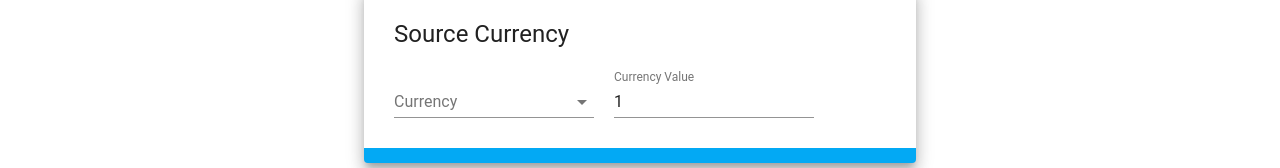
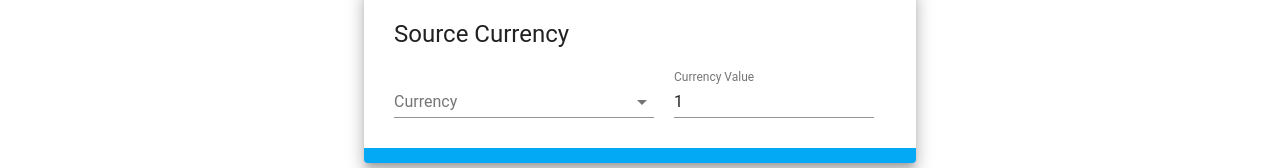
Before and after one commit to ks-mani/currency-convertor, a React (Create React App) app: page / in a window 1280 px wide. Shown: the part 126-294 px from the top of the page. Built offline with nearby package versions, Linux system fonts and the light colour scheme; the HTML template or start-up script is replaced by a standard one.

Commit message:
Code Refactoring till the home page

```diff
--- a/src/components/Content/Content.js
+++ b/src/components/Content/Content.js
@@ -9,16 +9,8 @@ import currAxios from '../../utils/currApiAxiosInstance.js'
 import { lightBlue } from '@material-ui/core/colors';
 
 
-const Content = () => {
-    const containerRef = useRef();
+const useWidthSetterHook = (containerRef) => {
     const [childWidth, setChildWidth] = useState('0px');
-
-    const [currencyCode, setCurrencyCode] = useState('');
-    const [currencyValue, setCurrencyValue] = useState(1);
-    const [conversionRate, setConversionRates] = useState(null);
-    const [isRateFetchError, setIsRateFetchError] = useState(false);
-    const [isLoading, setIsLoading] = useState(false);
-
     const timerId = useRef(null);
     const setWidthFunc = useCallback(() => {
         const wholeWidth = containerRef.current.offsetWidth;
@@ -30,7 +22,7 @@ const Content = () => {
         } else {
             setChildWidth(netWidth + 'px')
         }
-    }, [childWidth])
+    }, [childWidth, containerRef])
 
     const widthCallback = useCallback(() => {
         if (timerId.current) {
@@ -50,6 +42,20 @@ const Content = () => {
         }
     }, [setWidthFunc, widthCallback])
 
+    return childWidth;
+}
+
+
+const Content = () => {
+    const containerRef = useRef();
+    const childWidth = useWidthSetterHook(containerRef);
+
+    const [currencyCode, setCurrencyCode] = useState('');
+    const [currencyValue, setCurrencyValue] = useState(1);
+    const [conversionRate, setConversionRates] = useState(null);
+    const [isRateFetchError, setIsRateFetchError] = useState(false);
+    const [isLoading, setIsLoading] = useState(false);
+
     useEffect(() => {
         if (currencyCode !== '') {
             setIsLoading(true);
@@ -68,12 +74,19 @@ const Content = () => {
 
     return (
         <Container fixed ref={containerRef}>
-            <Grid container direction="column" justify="center" alignItems="center">
+            <Grid container
+                direction="column" justify="center" alignItems="center">
                 <Grid item>
-                    <SourceCurrencyCard width={childWidth} setCurrCode={setCurrencyCode} setCurrValue={setCurrencyValue} />
+                    <SourceCurrencyCard
+                        width={childWidth}
+                        setCurrCode={setCurrencyCode}
+                        setCurrValue={setCurrencyValue} />
                 </Grid>
                 <Grid item>
-                    {isLoading ? (isRateFetchError?<h5>An Error occured</h5>:<Spinner />) :
+                    {isLoading ?
+                        (isRateFetchError ?
+                            <h5>An Error occured</h5> :
+                            <Spinner />) :
                         <TargetCurrenciesCard
                             width={childWidth}
                             conversionRate={conversionRate}
--- a/src/components/SourceCurrencyCard/SourceCurrencyCard.js
+++ b/src/components/SourceCurrencyCard/SourceCurrencyCard.js
@@ -13,9 +13,18 @@ const useStyle = makeStyles((theme) => ({
         borderBottom: '15px solid ' + lightBlue[500]
     }),
     fcCurrency: {
+        minWidth: 260,
+        maxWidth: 260,
+        marginRight: 20,
+        [theme.breakpoints.down('xs')]: {
+            minWidth: '100%',
+            maxWidth: '100%',
+            marginBottom: 20
+        }
+    },
+    fcCurrency2: {
         minWidth: 200,
         maxWidth: 200,
-        marginRight: 20,
         [theme.breakpoints.down('xs')]: {
             minWidth: '100%',
             maxWidth: '100%',
@@ -32,7 +41,6 @@ const SourceCurrencyCard = (props) => {
 
     const [currency, setCurrency] = useState('');
     const [currencyValue, setCurrencyValue] = useState(1);
-
     const [isError, setIsError] = useState(false);
     const [errorMessage, setErrorMessage] = useState('')
 
@@ -46,11 +54,11 @@ const SourceCurrencyCard = (props) => {
     const currencyValueChangeHandler = (event) => {
         event.preventDefault();
         const value = event.target.value;
-        if(timerRef.current){
+        if (timerRef.current) {
             clearTimeout(timerRef.current)
         }
         timerRef.current = setTimeout(() => {
-            if(validateTheInput(value)){
+            if (validateTheInput(value)) {
                 setIsError(false);
                 setErrorMessage('');
                 setCurrencyValue(value);
@@ -62,23 +70,30 @@ const SourceCurrencyCard = (props) => {
         }, 100);
     }
 
-    function validateTheInput(value){
-        let flag = true;
-        for(let i=0;i<value.length;i++){
-            if(value.charCodeAt(i)<=47 || value.charCodeAt(i)>=58){
+    function validateTheInput(value) {
+        let flag = true, isPointThere = false;
+        for (let i = 0; i < value.length; i++) {
+            if (value.charCodeAt(i) === 46) {
+                if (!isPointThere) isPointThere = true
+                else {
+                    flag = false;
+                    break;
+                }
+            } else if (value.charCodeAt(i) <= 47 || value.charCodeAt(i) >= 58) {
                 flag = false;
+                break;
             }
         }
         return flag;
     }
 
-    useEffect(()=>{
+    useEffect(() => {
         props.setCurrCode(currency);
-    },[currency, props])
+    }, [currency, props])
 
-    useEffect(()=>{
+    useEffect(() => {
         props.setCurrValue(currencyValue);
-    },[currencyValue, props])
+    }, [currencyValue, props])
 
     return (
         <Paper classes={{ root: classes.paperRoot }} elevation={10}>
@@ -86,7 +101,10 @@ const SourceCurrencyCard = (props) => {
             <div style={{ marginTop: '20px' }}>
                 <form autoComplete="off">
                     <FormControl classes={{ root: classes.fcCurrency }}>
-                        <InputLabel id="source-currency-select">Currency</InputLabel>
+                        <InputLabel
+                            id="source-currency-select">
+                            Currency
+                        </InputLabel>
                         <Select
                             labelId="source-currency-select"
                             value={currency}
@@ -94,18 +112,22 @@ const SourceCurrencyCard = (props) => {
                             onChange={currencyChangeHandler}>
                             {currencyCodeNameMap.mapData.map((item, index) => {
                                 return (
-                                    <MenuItem key={item.id} value={item.code}>{`${item.name} (${item.code})`}</MenuItem>
+                                    <MenuItem
+                                        key={item.id}
+                                        value={item.code}>
+                                        {`${item.name} (${item.code})`}
+                                    </MenuItem>
                                 )
                             })}
                         </Select>
                     </FormControl>
-                    <FormControl classes={{ root: classes.fcCurrency }}>
+                    <FormControl classes={{ root: classes.fcCurrency2 }}>
                         <TextField
                             label="Currency Value"
                             defaultValue={currencyValue}
                             error={isError}
-                            helperText={isError? errorMessage: null}
-                            onChange={currencyValueChangeHandler}/>
+                            helperText={isError ? errorMessage : null}
+                            onChange={currencyValueChangeHandler} />
                     </FormControl>
 
                 </form>
```
Also changed, not shown: src/components/NavigationBar/NavigationBar.js (+5 -2 lines), src/components/TargetCurrenciesCard/TargetCurrenciesCard.js (+8 -5 lines), src/index.js (+4 -4 lines).
